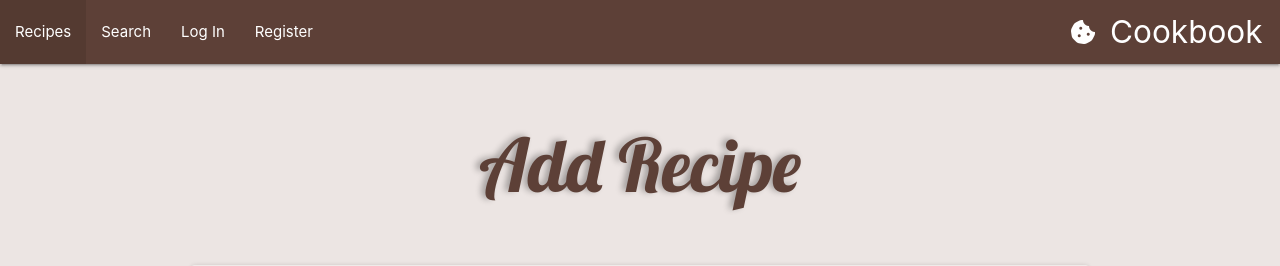
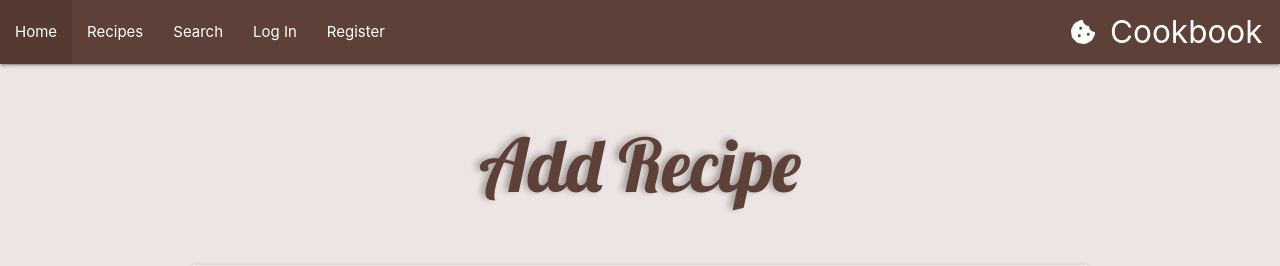
Before and after one commit to KlaudiaMatysiak/Cookbook, a Flask app: page /add_recipe in a window 1280 px wide. Shown: the top 266 px of the page. Run offline with Flask 2, Linux system fonts and the light colour scheme; some libraries are stand-ins or nearby versions.

Commit message:
Change menu item for home page and add link to it

```diff
--- a/templates/base.html
+++ b/templates/base.html
@@ -21,9 +21,10 @@
         <!-- Top Navbar  -->
         <nav>
             <div class="nav-wrapper brown darken-2">
-                <a href="{{ url_for('get_recipes') }}" class="right brand-logo cookbook-logo"> Cookbook <i class="fas fa-cookie-bite prefix"></i></a>
+                <a href="{{ url_for('home') }}" class="right brand-logo cookbook-logo"> Cookbook <i class="fas fa-cookie-bite prefix"></i></a>
                 <a href="#" data-target="dropdown1" class="dropdown-trigger sidenav-trigger"><i class="fas fa-bars"></i></a>
                 <ul class="left hide-on-med-and-down">
+                    <li><a href="{{ url_for('home') }}">Home</a></li>
                     <li><a href="{{ url_for('get_recipes') }}">Recipes</a></li>
                     <li><a href="#">Search</a></li>
                     {% if session.user %}
@@ -41,6 +42,7 @@
         </nav>
         <!-- Mobile dropdown menu -->
         <ul class="dropdown-content" id="dropdown1">
+            <li><a href="{{ url_for('home') }}" class="brown-text">Home</a></li>
             <li><a href="{{ url_for('get_recipes') }}" class="brown-text">Recipes</a></li>
             <li><a href="#" class="brown-text">Search</a></li>
             {% if session.user %}
```
